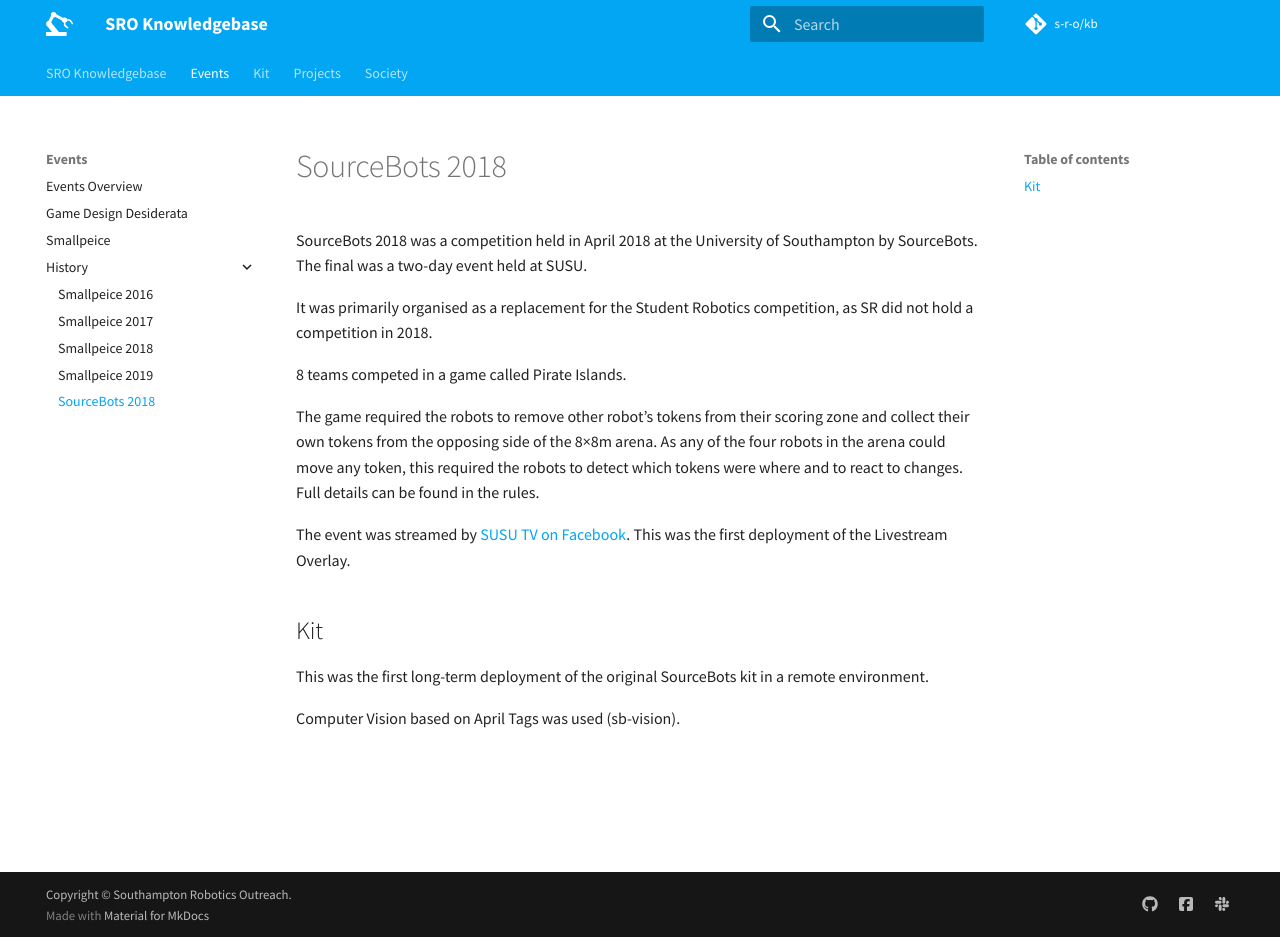
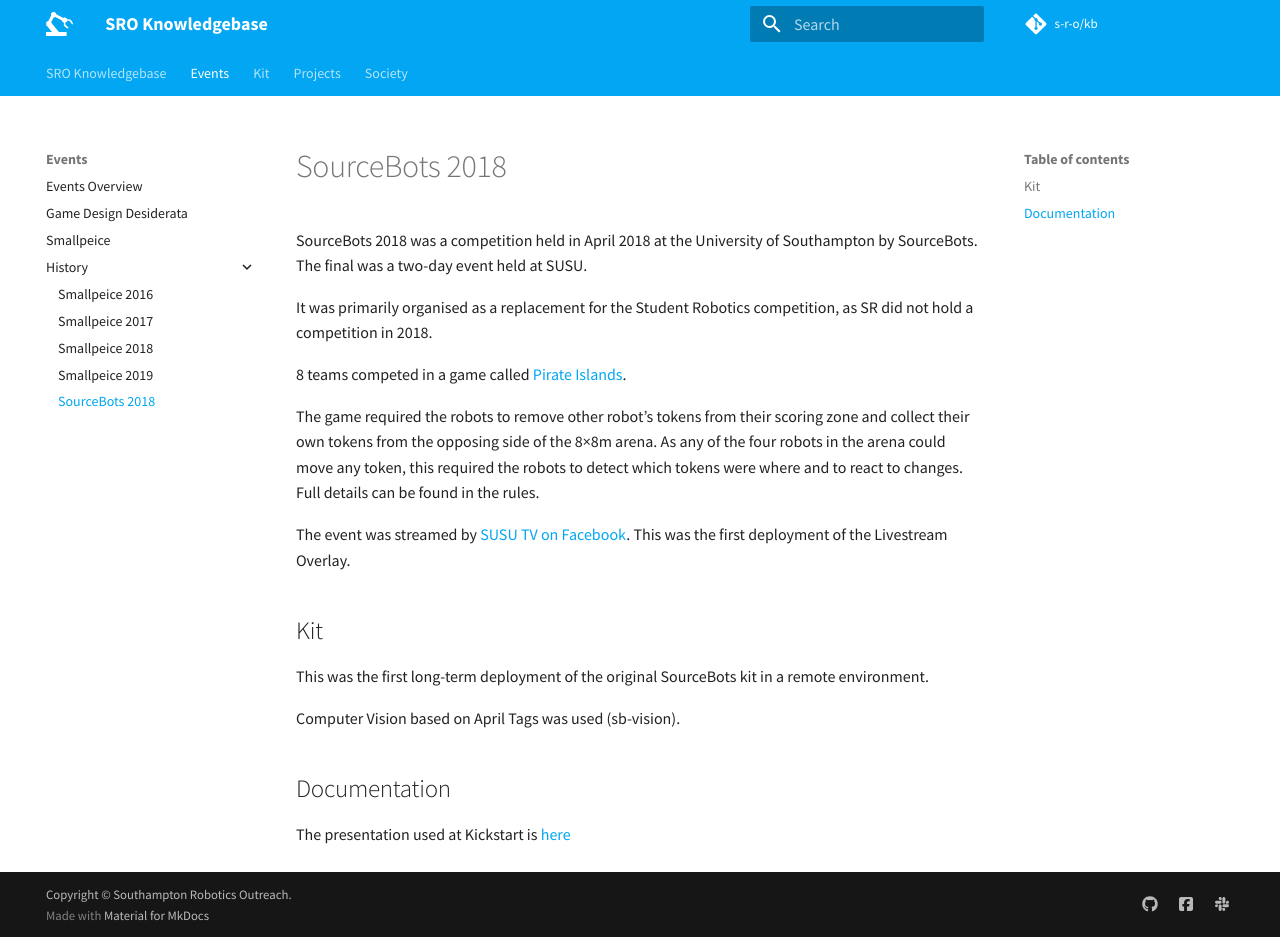
Before and after one commit to roboticsoutreach/kb, an MkDocs documentation site: the page built from docs/events/history/sb2018.md, in a window 1280 px wide and 937 px high. Built offline with MkDocs 1.6.1 and Material for MkDocs 9.7.7, drawn with Linux system fonts in a browser that asks for light colours; comment, search, counter and statistics services are not loaded.

Commit message:
Add things from SB2018

```diff
--- a/docs/events/history/sb2018.md
+++ b/docs/events/history/sb2018.md
@@ -6,7 +6,7 @@ SourceBots 2018 was a competition held in April 2018 at the University of Southa
 
 It was primarily organised as a replacement for the Student Robotics competition, as SR did not hold a competition in 2018.
 
-8 teams competed in a game called Pirate Islands.
+8 teams competed in a game called [Pirate Islands](/events/history/rules/sb2018.pdf).
 
 The game required the robots to remove other robot’s tokens from their scoring zone and collect their own tokens from the opposing side of the 8×8m arena. As any of the four robots in the arena could move any token, this required the robots to detect which tokens were where and to react to changes. Full details can be found in the rules.
 
@@ -17,3 +17,7 @@ The event was streamed by [SUSU TV on Facebook](https://www.facebook.com/SUSUtv/
 This was the first long-term deployment of the original SourceBots kit in a remote environment.
 
 Computer Vision based on April Tags was used (sb-vision).
+
+## Documentation
+
+The presentation used at Kickstart is [here](https://docs.google.com/presentation/d/16R45pDy1C5StBVOWYpneZU_MjoBBmzAR0QSIqAqBcOs/edit#slide=id.p)
```
Also changed, not shown: 1 other file.
